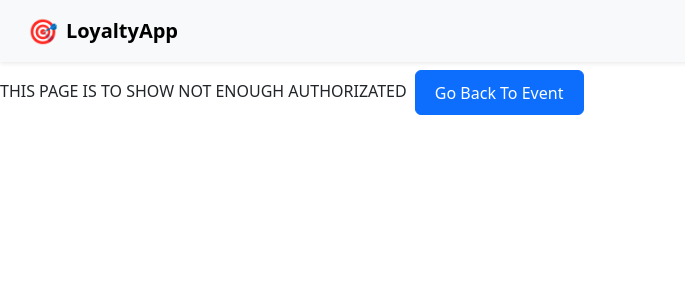
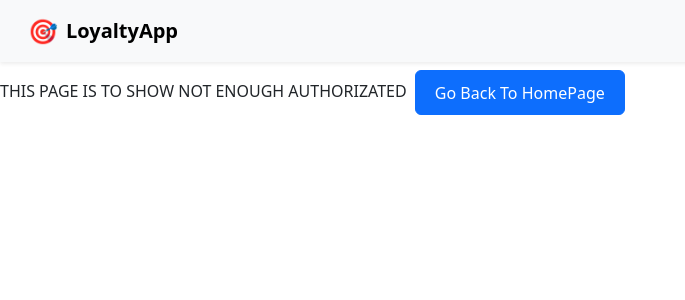
Before and after one commit to pingluuu/CSSU_Royalty_System, a React (Vite) app in the folder frontend/: page /forbidden in a window 1280 px wide. Shown: the top 300 px of the page, without its empty margins (0-685 px from the left). Built offline with nearby package versions, Linux system fonts and the light colour scheme; no server answers.

Commit message:
renamed forbidden button

```diff
--- a/frontend/src/pages/Forbidden.tsx
+++ b/frontend/src/pages/Forbidden.tsx
@@ -4,7 +4,7 @@ const ForbiddenPage = () => {
     return (
     <div>
         THIS PAGE IS TO SHOW NOT ENOUGH AUTHORIZATED
-        <button className="btn btn-primary m-2" onClick={() => navigate('/')}>Go Back To Event</button>
+        <button className="btn btn-primary m-2" onClick={() => navigate('/')}>Go Back To HomePage</button>
     </div>)
 }
 
```
